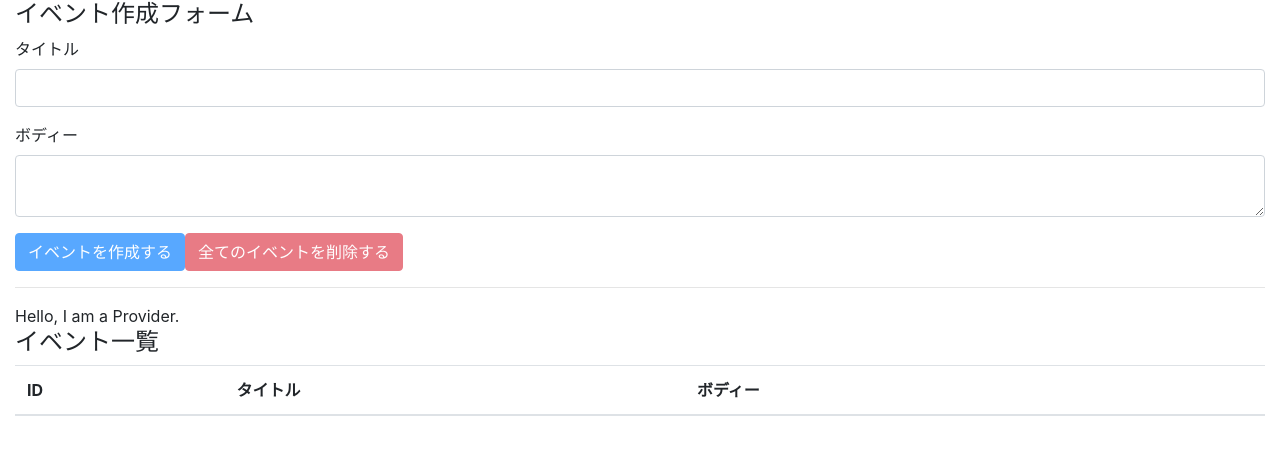
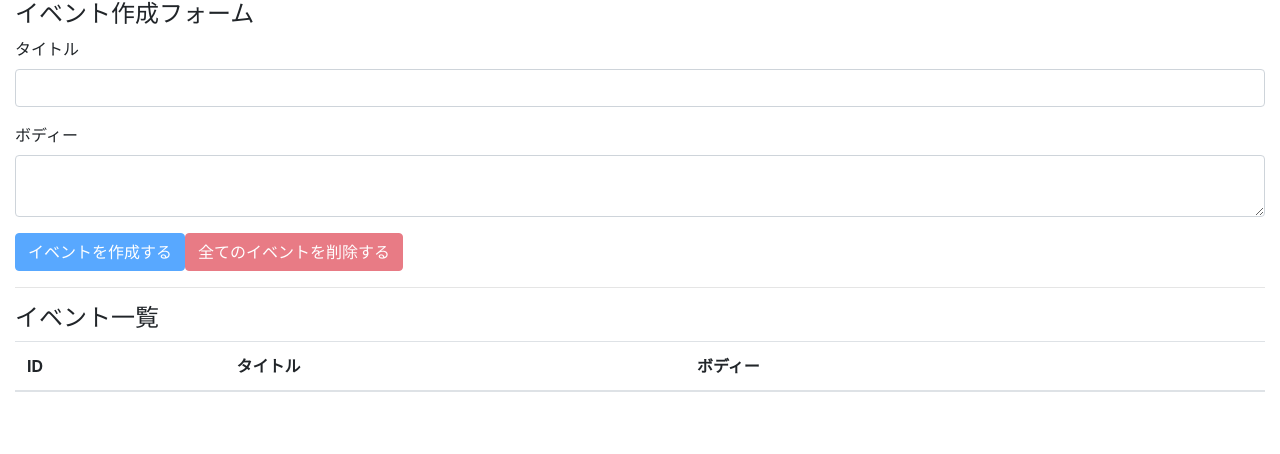
Before and after one commit to uzresk/react-hooks, a React (Create React App) app: page / in a window 1280 px wide. Shown: the top 454 px of the page. Built offline with nearby package versions, Linux system fonts and the light colour scheme.

Commit message:
solve prop drilling issue

```diff
--- a/src/components/App.js
+++ b/src/components/App.js
@@ -11,11 +11,11 @@
     const [state, dispatch] = useReducer(reducer, []);
 
     return (
-        <AppContext.Provider value={'Hello, I am a Provider.'}>
+        <AppContext.Provider value={{state, dispatch}}>
             <div className="container-fluid">
-                <EventForm state={state} dispatch={dispatch}/>
+                <EventForm/>
                 <hr/>
-                <Events state={state} dispatch={dispatch}/>
+                <Events/>
             </div>
         </AppContext.Provider>
     );
--- a/src/components/Event.js
+++ b/src/components/Event.js
@@ -1,8 +1,10 @@
-import React from "react";
+import React, {useContext} from "react";
 import {DELETE_EVENT} from '../actions'
+import AppContext from "../contexts/AppContext";
 
 // 一覧の要素を表示するためのComponent
-const Event = ({dispatch, event}) => {
+const Event = ({event}) => {
+    const {dispatch} = useContext(AppContext);
     const id = event.id;
     const handleClickDeleteButton = () => {
         const result = window.confirm(`イベント(id=${id})を本当に削除してもよいですか？`);
--- a/src/components/EventForm.js
+++ b/src/components/EventForm.js
@@ -1,7 +1,9 @@
-import React, {useState} from "react";
+import React, {useState, useContext} from "react";
 import {CREATE_EVENT, DELETE_ALL_EVENTS} from "../actions";
+import AppContext from "../contexts/AppContext";
 
-const EventForm = ({state, dispatch}) => {
+const EventForm = () => {
+    const {state, dispatch} = useContext(AppContext);
     const [title, setTitle] = useState('');
     const [body, setBody] = useState('');
 
--- a/src/components/Events.js
+++ b/src/components/Events.js
@@ -3,11 +3,10 @@
 import AppContext from "../contexts/AppContext";
 
 // 一覧画面を表すComponent
-const Events = ({state, dispatch}) => {
-    const value =useContext(AppContext);
+const Events = () => {
+    const {state} =useContext(AppContext);
     return (
         <>
-            <div>{value}</div>
             <h4>イベント一覧</h4>
             <table className="table table-hover">
                 <thead>
@@ -20,7 +19,7 @@
                 </tr>
                 </thead>
                 <tbody>
-                {state.map((event, index) => (<Event key={index} event={event} dispatch={dispatch}/>))}
+                {state.map((event, index) => (<Event key={index} event={event}/>))}
                 </tbody>
             </table>
         </>
```
